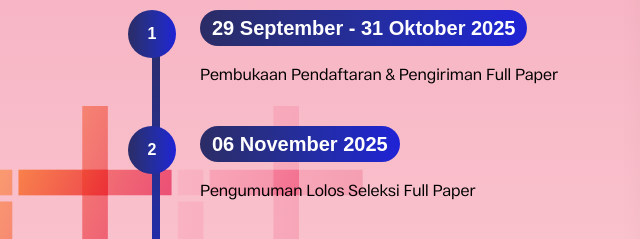
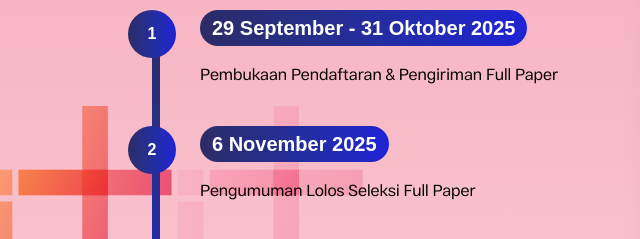
Before and after one commit to isomorfisma/futura, a plain HTML site: page index.html in a window 1280 px wide. Shown: the part 2749-2988 px from the top of the page, 0-640 px from the left. Drawn offline with Linux system fonts and the light colour scheme; a web font is replaced by a local one.

Commit message:
Update index.html

```diff
--- a/index.html
+++ b/index.html
@@ -320,7 +320,7 @@
                                 </div>
                                 <div class="ml-3 sm:ml-4 md:ml-6">
                                     <h3 class="font-bold text-xs sm:text-sm md:text-base lg:text-lg xl:text-xl text-white mb-1 md:mb-2 px-2 sm:px-3 py-1 rounded-full inline-block bg-gradient-to-r from-[#2B2C66] to-[#1F22D5]">
-                                        06 November 2025
+                                        6 November 2025
                                     </h3>
                                     <p class="text-xs sm:text-sm md:text-base text-black mt-2">Pengumuman Lolos Seleksi
                                         Full Paper</p>
```
